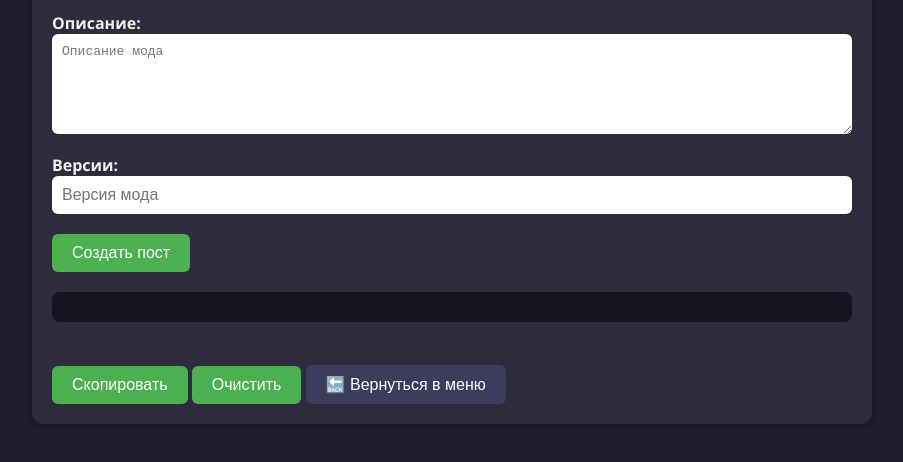
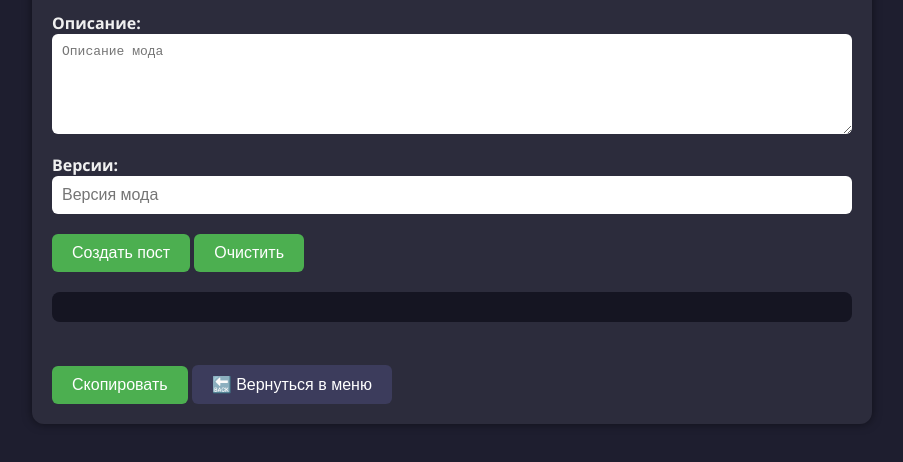
Before and after one commit to darkniten/TelegramPoster, a plain HTML site: page minecraft_mods.html in a window 1280 px wide. Shown: the part 190-652 px from the top of the page, without its empty margins (188-1091 px from the left). Drawn offline with Linux system fonts and the light colour scheme.

Commit message:
Update minecraft_mods.html

```diff
--- a/minecraft_mods.html
+++ b/minecraft_mods.html
@@ -119,11 +119,16 @@
     <label>Версии:</label>
     <input type="text" id="modVersion" placeholder="Версия мода">
 
-    <button onclick="generateModPost()">Создать пост</button>
-    <pre id="output"></pre>
-    <button onclick="copyToClipboard()">Скопировать</button>
-    <button onclick="clearFields()">Очистить</button>
-    <button class="back-button" onclick="goBackToMain()">🔙 Вернуться в меню</button>
+    <div class="button-row">
+      <button onclick="generateModPost()">Создать пост</button>
+      <button onclick="clearFields()">Очистить</button>
+    </div>
+
+<pre id="output"></pre>
+<button onclick="copyToClipboard()">Скопировать</button>
+<button class="back-button" onclick="goBackToMain()">🔙 Вернуться в меню</button>
+
+
   </div>
 
   <script>
```
